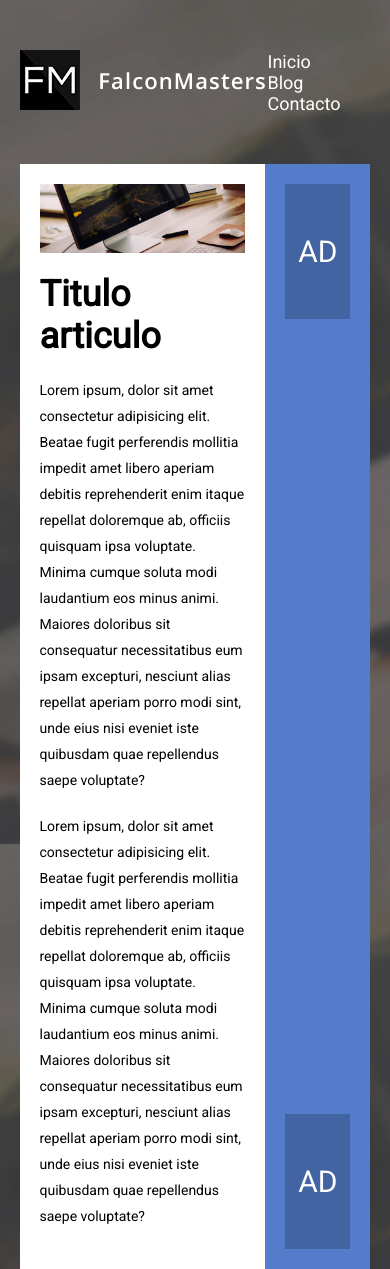
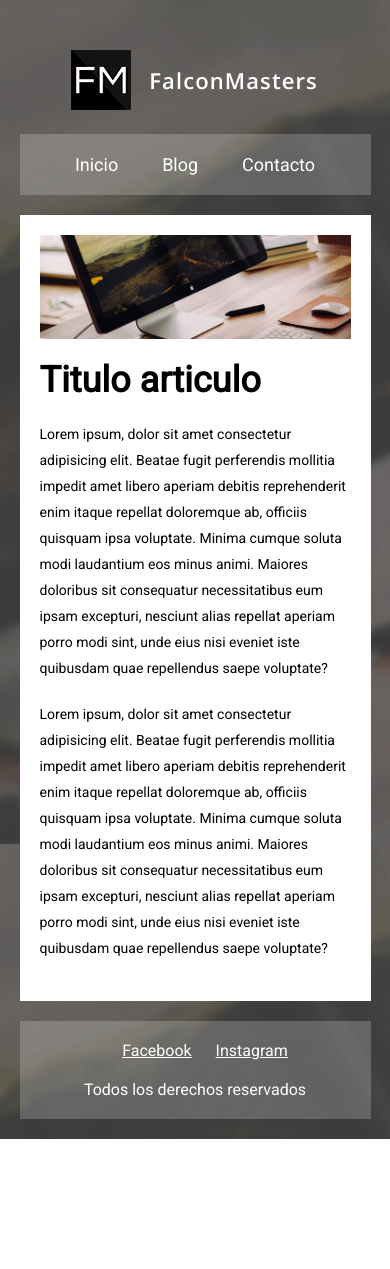
Before and after one commit to jkwilches/Web-pro, a plain HTML site: page Practica Flexbox/index.html in a window 390 px wide. Shown: the top 1269 px of the page. After the commit the page ends 1139 px from the top, so only its background shows below. Drawn offline with Linux system fonts and the light colour scheme.

Commit message:
flexbox fin

```diff
--- a/Practica Flexbox/css/flexbox.css
+++ b/Practica Flexbox/css/flexbox.css
@@ -108,3 +108,65 @@ footer .redes a {
 footer .redes a:hover {
   text-decoration: none;
 }
+
+@media screen and (max-width: 800px) {
+  .main {
+    width: 100%;
+  }
+
+  aside {
+    width: 100%;
+    flex-direction: row;
+  }
+
+  aside .ad {
+    width: 49%;
+  }
+}
+
+@media screen and (max-width: 600px) {
+  header {
+    flex-direction: column;
+    padding-bottom: 20px;
+  }
+
+  header .menu {
+    width: 100%;
+    background: rgba(255, 255, 255, .2);
+    text-align: center;
+    padding: 20px;
+  }
+
+  header .menu a {
+    margin: 0 20px;
+  }
+
+  header .logo {
+    margin-bottom: 20px;
+  }
+
+  footer {
+    flex-direction: column;
+    text-align: center;
+  }
+
+  footer .autor {
+    order: 2;
+  }
+
+  footer .redes {
+    order: 1;
+    margin-bottom: 20px;
+  }
+
+  footer .redes a {
+    margin-left: 20px;
+
+  }
+
+  @media screen and (max-width: 400px) {
+    aside {
+      display: none;
+    }
+  }
+}
```
